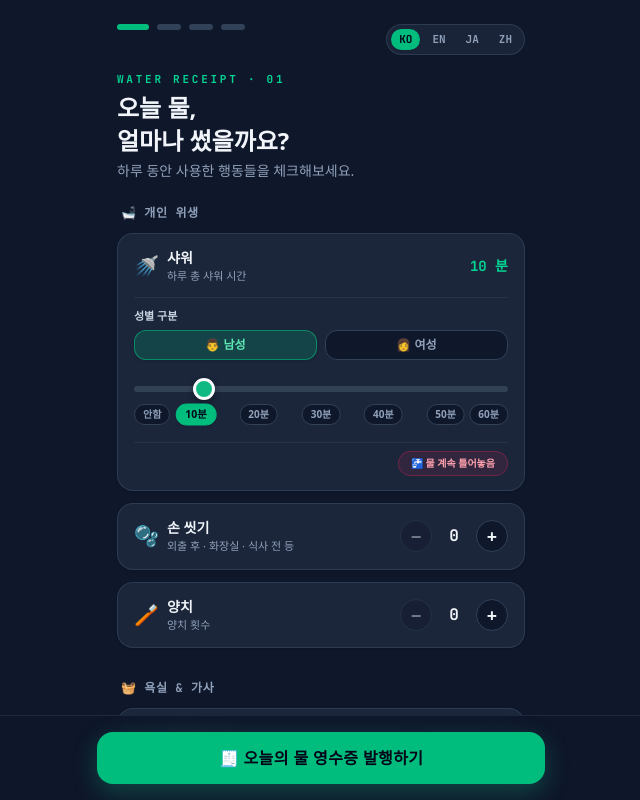
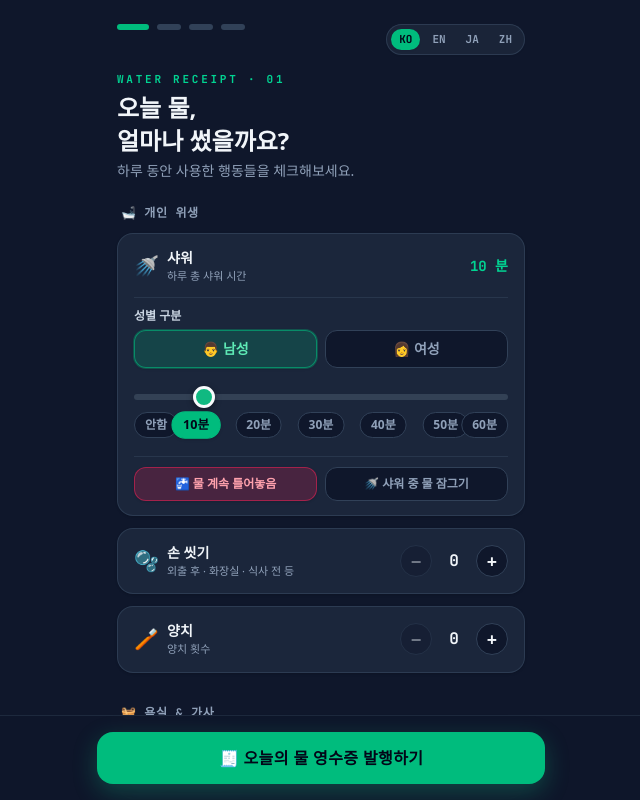
Before and after one commit to kangnums/water_receipt, a React (Vite) app: page / in a window 1280 px wide. Both pictures are taken after a click on the button "10분". Shown: the top 800 px of the page, without its empty margins (319-959 px from the left). Built offline with nearby package versions, Linux system fonts and the light colour scheme; no server answers; the database is empty.

Commit message:
style: refine gender selection UI in Step1Checklist
Improve button padding, font size, and border styling to enhance accessibility and visual consistency.

```diff
--- a/src/components/Step1Checklist.tsx
+++ b/src/components/Step1Checklist.tsx
@@ -131,17 +131,17 @@ export const Step1Checklist: React.FC<Step1ChecklistProps> = ({
           </div>
 
           {/* Gender selection button row */}
-          <div className="mt-3 pt-2.5 border-t border-slate-700/50">
-            <p className="text-[11px] font-bold text-slate-300 mb-1.5 flex items-center justify-between">
+          <div className="mt-3 pt-2.5 border-t border-slate-700/60">
+            <p className="text-xs font-bold text-slate-300 mb-1.5 flex items-center justify-between">
               <span>{t.items.shower.genderLabel}</span>
             </p>
             <div className="grid grid-cols-2 gap-2">
               <button
                 type="button"
                 onClick={() => updateShowerGender('male')}
-                className={`py-1.5 px-3 rounded-xl border text-xs font-bold transition-all cursor-pointer flex items-center justify-center gap-1.5 ${
+                className={`py-2 px-3 rounded-xl border text-xs sm:text-sm font-bold transition-all cursor-pointer flex items-center justify-center gap-1.5 ${
                   state.shower.gender === 'male' || !state.shower.gender
-                    ? 'bg-emerald-500/20 text-emerald-300 border-emerald-500/60 shadow-sm'
+                    ? 'bg-emerald-500/20 text-emerald-300 border-emerald-500/60 shadow-sm ring-1 ring-emerald-500/30'
                     : 'bg-slate-900 text-slate-400 border-slate-700 hover:text-slate-200'
                 }`}
               >
@@ -150,9 +150,9 @@ export const Step1Checklist: React.FC<Step1ChecklistProps> = ({
               <button
                 type="button"
                 onClick={() => updateShowerGender('female')}
-                className={`py-1.5 px-3 rounded-xl border text-xs font-bold transition-all cursor-pointer flex items-center justify-center gap-1.5 ${
+                className={`py-2 px-3 rounded-xl border text-xs sm:text-sm font-bold transition-all cursor-pointer flex items-center justify-center gap-1.5 ${
                   state.shower.gender === 'female'
-                    ? 'bg-emerald-500/20 text-emerald-300 border-emerald-500/60 shadow-sm'
+                    ? 'bg-emerald-500/20 text-emerald-300 border-emerald-500/60 shadow-sm ring-1 ring-emerald-500/30'
                     : 'bg-slate-900 text-slate-400 border-slate-700 hover:text-slate-200'
                 }`}
               >
@@ -169,10 +169,10 @@ export const Step1Checklist: React.FC<Step1ChecklistProps> = ({
               step={1}
               value={state.shower.minutes}
               onChange={(e) => updateShowerMinutes(Number(e.target.value))}
-              className="w-full cursor-pointer accent-emerald-500 h-1.5 rounded-lg bg-slate-900"
+              className="w-full cursor-pointer accent-emerald-500 h-2 rounded-lg bg-slate-900"
             />
 
-            <div className="relative w-full h-7">
+            <div className="relative w-full h-8">
               {[
                 { val: 0, label: t.showerMinutes.zero },
                 { val: 10, label: t.showerMinutes.m10 },
@@ -195,7 +195,7 @@ export const Step1Checklist: React.FC<Step1ChecklistProps> = ({
                     type="button"
                     onClick={() => updateShowerMinutes(item.val)}
                     style={{ left: `${pct}%` }}
-                    className={`absolute top-0 py-0.5 px-1.5 sm:px-2 rounded-full text-[9px] sm:text-[10px] font-bold border transition-all cursor-pointer whitespace-nowrap ${transformStyle} ${
+                    className={`absolute top-0 py-1 px-2 sm:px-2.5 rounded-full text-[10px] sm:text-xs font-bold border transition-all cursor-pointer whitespace-nowrap ${transformStyle} ${
                       isSelected
                         ? 'bg-emerald-500 text-slate-950 border-emerald-500 shadow-sm z-10 scale-105'
                         : 'bg-slate-900 text-slate-400 border-slate-700 hover:text-slate-200'
@@ -209,18 +209,31 @@ export const Step1Checklist: React.FC<Step1ChecklistProps> = ({
           </div>
 
           {state.shower.minutes > 0 && (
-            <div className="mt-2.5 pt-2 border-t border-slate-700/50 flex justify-end">
+            <div className="mt-3 pt-2.5 border-t border-slate-700/60">
+              <div className="grid grid-cols-2 gap-2">
                 <button
                   type="button"
-                onClick={toggleShowerRunningTap}
-                className={`px-3 py-1 rounded-full text-[10px] font-bold border transition-colors cursor-pointer ${
+                  onClick={() => state.shower.runningTap || toggleShowerRunningTap()}
+                  className={`py-2 px-2.5 rounded-xl text-xs font-bold border transition-all cursor-pointer flex items-center justify-center gap-1 text-center ${
                     state.shower.runningTap
-                    ? 'bg-rose-500/10 text-rose-300 border-rose-500/30 hover:bg-rose-500/20'
-                    : 'bg-emerald-500/10 text-emerald-300 border-emerald-500/30 hover:bg-emerald-500/20'
+                      ? 'bg-rose-500/20 text-rose-300 border-rose-500/50 shadow-sm'
+                      : 'bg-slate-900 text-slate-400 border-slate-700 hover:text-slate-200'
                   }`}
                 >
-                {state.shower.runningTap ? t.items.shower.runningTapOn : t.items.shower.runningTapOff}
+                  {t.items.shower.runningTapOn}
                 </button>
+                <button
+                  type="button"
+                  onClick={() => !state.shower.runningTap || toggleShowerRunningTap()}
+                  className={`py-2 px-2.5 rounded-xl text-xs font-bold border transition-all cursor-pointer flex items-center justify-center gap-1 text-center ${
+                    !state.shower.runningTap
+                      ? 'bg-emerald-500/20 text-emerald-300 border-emerald-500/60 shadow-sm ring-1 ring-emerald-500/30'
+                      : 'bg-slate-900 text-slate-400 border-slate-700 hover:text-slate-200'
+                  }`}
+                >
+                  {t.items.shower.runningTapOff}
+                </button>
+              </div>
             </div>
           )}
         </div>
@@ -256,18 +269,31 @@ export const Step1Checklist: React.FC<Step1ChecklistProps> = ({
           </div>
 
           {state.handwash.count > 0 && (
-            <div className="mt-2.5 pt-2 border-t border-slate-700/50 flex justify-end">
+            <div className="mt-3 pt-2.5 border-t border-slate-700/60">
+              <div className="grid grid-cols-2 gap-2">
                 <button
                   type="button"
-                onClick={toggleHandwashRunningTap}
-                className={`px-3 py-1 rounded-full text-[10px] font-bold border transition-colors cursor-pointer ${
+                  onClick={() => state.handwash.runningTap || toggleHandwashRunningTap()}
+                  className={`py-2 px-2.5 rounded-xl text-xs font-bold border transition-all cursor-pointer flex items-center justify-center gap-1 text-center ${
                     state.handwash.runningTap
-                    ? 'bg-rose-500/10 text-rose-300 border-rose-500/30 hover:bg-rose-500/20'
-                    : 'bg-emerald-500/10 text-emerald-300 border-emerald-500/30 hover:bg-emerald-500/20'
+                      ? 'bg-rose-500/20 text-rose-300 border-rose-500/50 shadow-sm'
+                      : 'bg-slate-900 text-slate-400 border-slate-700 hover:text-slate-200'
                   }`}
                 >
-                {state.handwash.runningTap ? t.items.handwash.runningTapOn : t.items.handwash.runningTapOff}
+                  {t.items.handwash.runningTapOn}
                 </button>
+                <button
+                  type="button"
+                  onClick={() => !state.handwash.runningTap || toggleHandwashRunningTap()}
+                  className={`py-2 px-2.5 rounded-xl text-xs font-bold border transition-all cursor-pointer flex items-center justify-center gap-1 text-center ${
+                    !state.handwash.runningTap
+                      ? 'bg-emerald-500/20 text-emerald-300 border-emerald-500/60 shadow-sm ring-1 ring-emerald-500/30'
+                      : 'bg-slate-900 text-slate-400 border-slate-700 hover:text-slate-200'
+                  }`}
+                >
+                  {t.items.handwash.runningTapOff}
+                </button>
+              </div>
             </div>
           )}
         </div>
@@ -303,18 +329,31 @@ export const Step1Checklist: React.FC<Step1ChecklistProps> = ({
           </div>
 
           {state.brush.count > 0 && (
-            <div className="mt-2.5 pt-2 border-t border-slate-700/50 flex justify-end">
+            <div className="mt-3 pt-2.5 border-t border-slate-700/60">
+              <div className="grid grid-cols-2 gap-2">
                 <button
                   type="button"
-                onClick={toggleBrushCup}
-                className={`px-3 py-1 rounded-full text-[10px] font-bold border transition-colors cursor-pointer ${
-                  state.brush.cup
-                    ? 'bg-emerald-500/10 text-emerald-300 border-emerald-500/30 hover:bg-emerald-500/20'
-                    : 'bg-rose-500/10 text-rose-300 border-rose-500/30 hover:bg-rose-500/20'
+                  onClick={() => !state.brush.cup || toggleBrushCup()}
+                  className={`py-2 px-2.5 rounded-xl text-xs font-bold border transition-all cursor-pointer flex items-center justify-center gap-1 text-center ${
+                    !state.brush.cup
+                      ? 'bg-rose-500/20 text-rose-300 border-rose-500/50 shadow-sm'
+                      : 'bg-slate-900 text-slate-400 border-slate-700 hover:text-slate-200'
                   }`}
                 >
-                {state.brush.cup ? t.items.brush.cupOn : t.items.brush.cupOff}
+                  {t.items.brush.cupOff}
                 </button>
+                <button
+                  type="button"
+                  onClick={() => state.brush.cup || toggleBrushCup()}
+                  className={`py-2 px-2.5 rounded-xl text-xs font-bold border transition-all cursor-pointer flex items-center justify-center gap-1 text-center ${
+                    state.brush.cup
+                      ? 'bg-emerald-500/20 text-emerald-300 border-emerald-500/60 shadow-sm ring-1 ring-emerald-500/30'
+                      : 'bg-slate-900 text-slate-400 border-slate-700 hover:text-slate-200'
+                  }`}
+                >
+                  {t.items.brush.cupOn}
+                </button>
+              </div>
             </div>
           )}
         </div>
@@ -426,18 +465,31 @@ export const Step1Checklist: React.FC<Step1ChecklistProps> = ({
           </div>
 
           {state.dish.count > 0 && (
-            <div className="mt-2.5 pt-2 border-t border-slate-700/50 flex justify-end">
+            <div className="mt-3 pt-2.5 border-t border-slate-700/60">
+              <div className="grid grid-cols-2 gap-2">
                 <button
                   type="button"
-                onClick={toggleDishRunningTap}
-                className={`px-3 py-1 rounded-full text-[10px] font-bold border transition-colors cursor-pointer ${
+                  onClick={() => state.dish.runningTap || toggleDishRunningTap()}
+                  className={`py-2 px-2.5 rounded-xl text-xs font-bold border transition-all cursor-pointer flex items-center justify-center gap-1 text-center ${
                     state.dish.runningTap
-                    ? 'bg-rose-500/10 text-rose-300 border-rose-500/30 hover:bg-rose-500/20'
-                    : 'bg-emerald-500/10 text-emerald-300 border-emerald-500/30 hover:bg-emerald-500/20'
+                      ? 'bg-rose-500/20 text-rose-300 border-rose-500/50 shadow-sm'
+                      : 'bg-slate-900 text-slate-400 border-slate-700 hover:text-slate-200'
                   }`}
                 >
-                {state.dish.runningTap ? t.items.dish.runningTapOn : t.items.dish.runningTapOff}
+                  {t.items.dish.runningTapOn}
                 </button>
+                <button
+                  type="button"
+                  onClick={() => !state.dish.runningTap || toggleDishRunningTap()}
+                  className={`py-2 px-2.5 rounded-xl text-xs font-bold border transition-all cursor-pointer flex items-center justify-center gap-1 text-center ${
+                    !state.dish.runningTap
+                      ? 'bg-emerald-500/20 text-emerald-300 border-emerald-500/60 shadow-sm ring-1 ring-emerald-500/30'
+                      : 'bg-slate-900 text-slate-400 border-slate-700 hover:text-slate-200'
+                  }`}
+                >
+                  {t.items.dish.runningTapOff}
+                </button>
+              </div>
             </div>
           )}
         </div>
```
Lines whose indentation alone changed are shown as unchanged.
